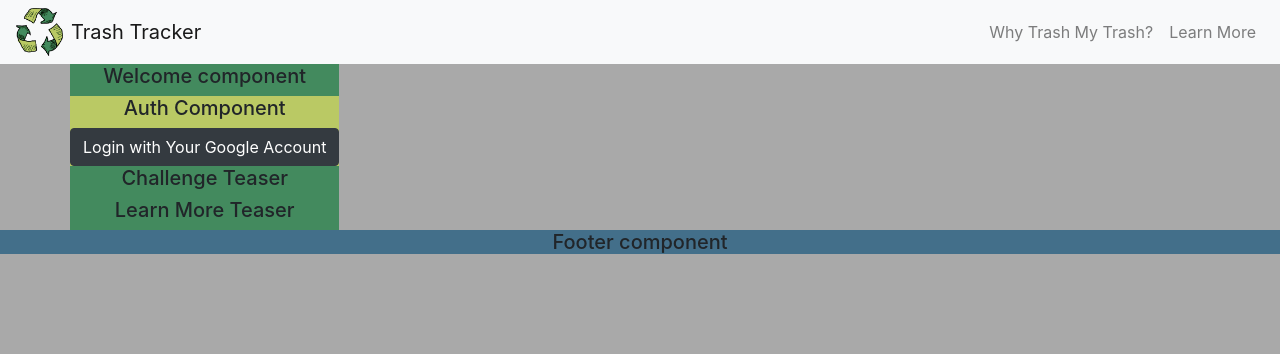
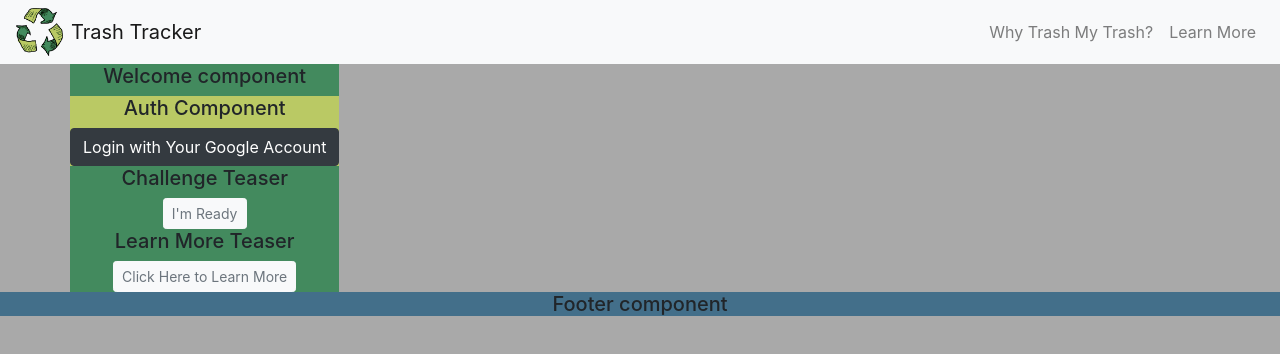
Before and after one commit to ToddSpainhour/trash-tracker, a React (Create React App) app: page /welcome in a window 1280 px wide. Shown: the top 354 px of the page. Built offline with nearby package versions, Linux system fonts and the light colour scheme; no server answers.

Commit message:
added buttons that link teasers to full component

```diff
--- a/src/components/pages/ChallengeTeaser/ChallengeTeaser.js
+++ b/src/components/pages/ChallengeTeaser/ChallengeTeaser.js
@@ -1,4 +1,5 @@
 import React from 'react';
+import { Link } from 'react-router-dom';
 
 import './ChallengeTeaser.scss';
 
@@ -7,6 +8,7 @@ class ChallengeTeaser extends React.Component {
     return (
       <div className="ChallengeTeaser">
         <h5>Challenge Teaser</h5>
+        <Link to="/7daychallenge" className="btn btn-light btn-sm text-muted">I'm Ready</Link>
       </div>
     );
   }
--- a/src/components/pages/LearnMoreTeaser/LearnMoreTeaser.js
+++ b/src/components/pages/LearnMoreTeaser/LearnMoreTeaser.js
@@ -1,4 +1,5 @@
 import React from 'react';
+import { Link } from 'react-router-dom';
 
 import './LearnMoreTeaser.scss';
 
@@ -7,6 +8,8 @@ class LearnMoreTeaser extends React.Component {
     return (
       <div className="LearnMoreTeaser">
         <h5>Learn More Teaser</h5>
+        <Link to="/learnmore" className="btn btn-light btn-sm text-muted">Click Here to Learn More</Link>
+
       </div>
     );
   }
```
